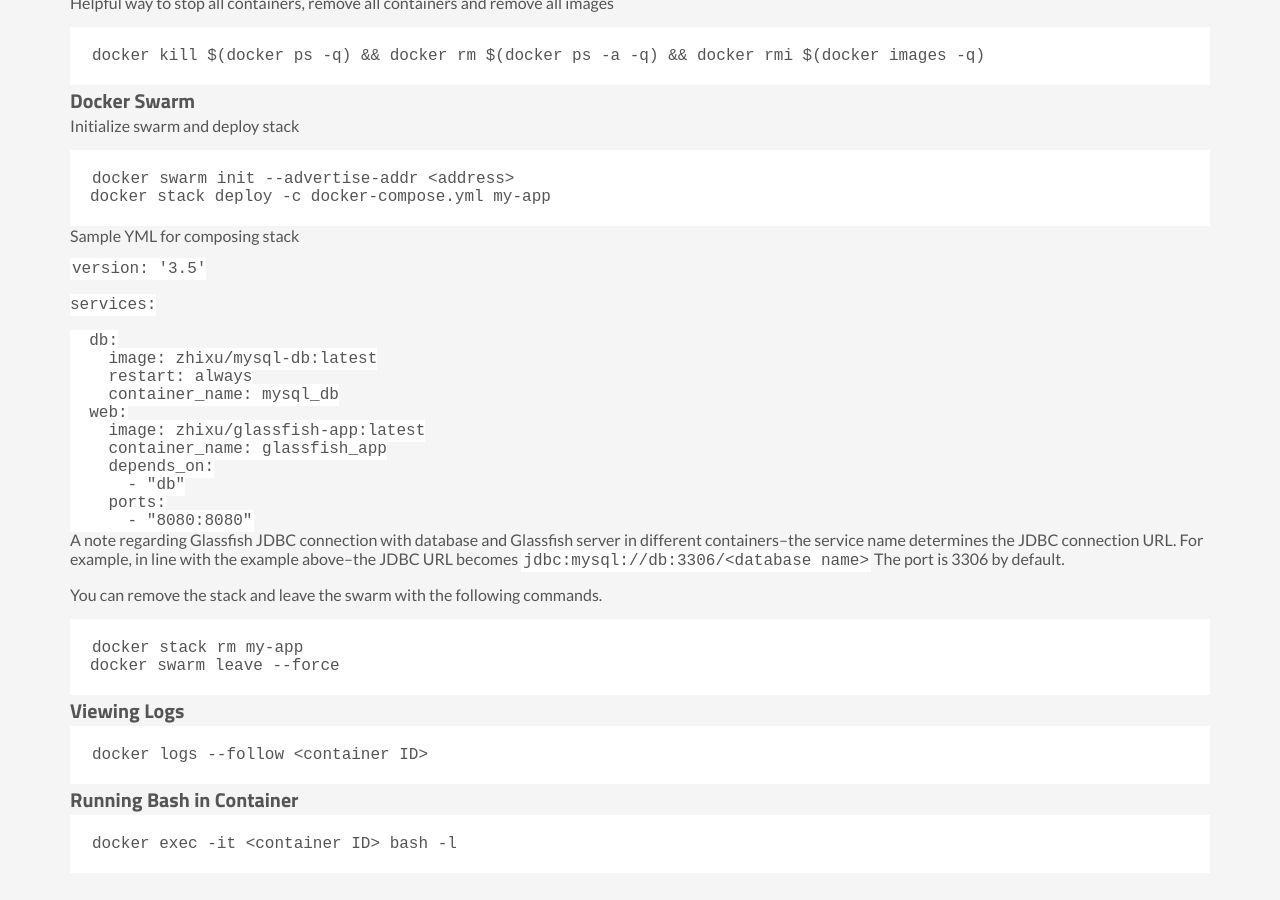
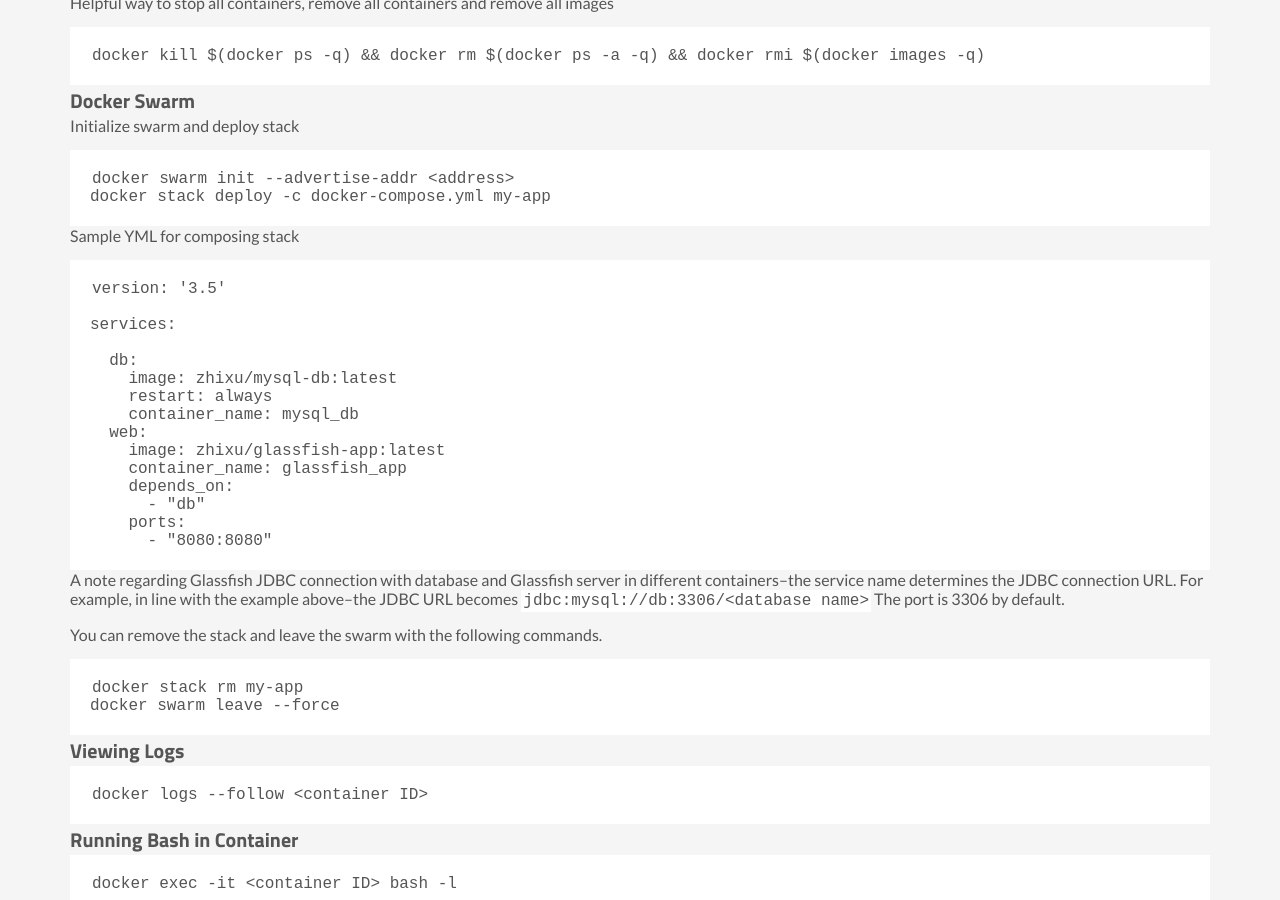
Before and after one commit to zhixu/zhixu.github.io, a Jekyll site: the page built from _posts/blog/2018-05-22-docker.markdown, in a window 1280 px wide and 900 px high, scrolled down 719 px. Built offline with Jekyll 4.4.1, drawn with Linux system fonts in a browser that asks for light colours; nearby versions of some CDN libraries; some of the changed text lies outside the part shown.

Commit message:
Added docker notes

````diff
--- a/_posts/blog/2018-04-26-javascript-map-reduce-filter.markdown
+++ /dev/null
@@ -1,3 +0,0 @@
-https://hackernoon.com/understanding-map-filter-and-reduce-in-javascript-5df1c7eee464
-
-You have to use return, and for reduce the base case argument is a second parameter to the function while the first is actually an arrow function.
--- a/_posts/blog/2018-05-23-docker.markdown
+++ b/_posts/blog/2018-05-22-docker.markdown
@@ -46,7 +46,7 @@ docker stack deploy -c docker-compose.yml my-app
 ```
 
 Sample YML for composing stack
-```YAML
+```yaml
 version: '3.5'
 
 services:
````
Also changed, not shown: other parts of _posts/blog/2018-05-22-docker.markdown (+1 -1 lines).
